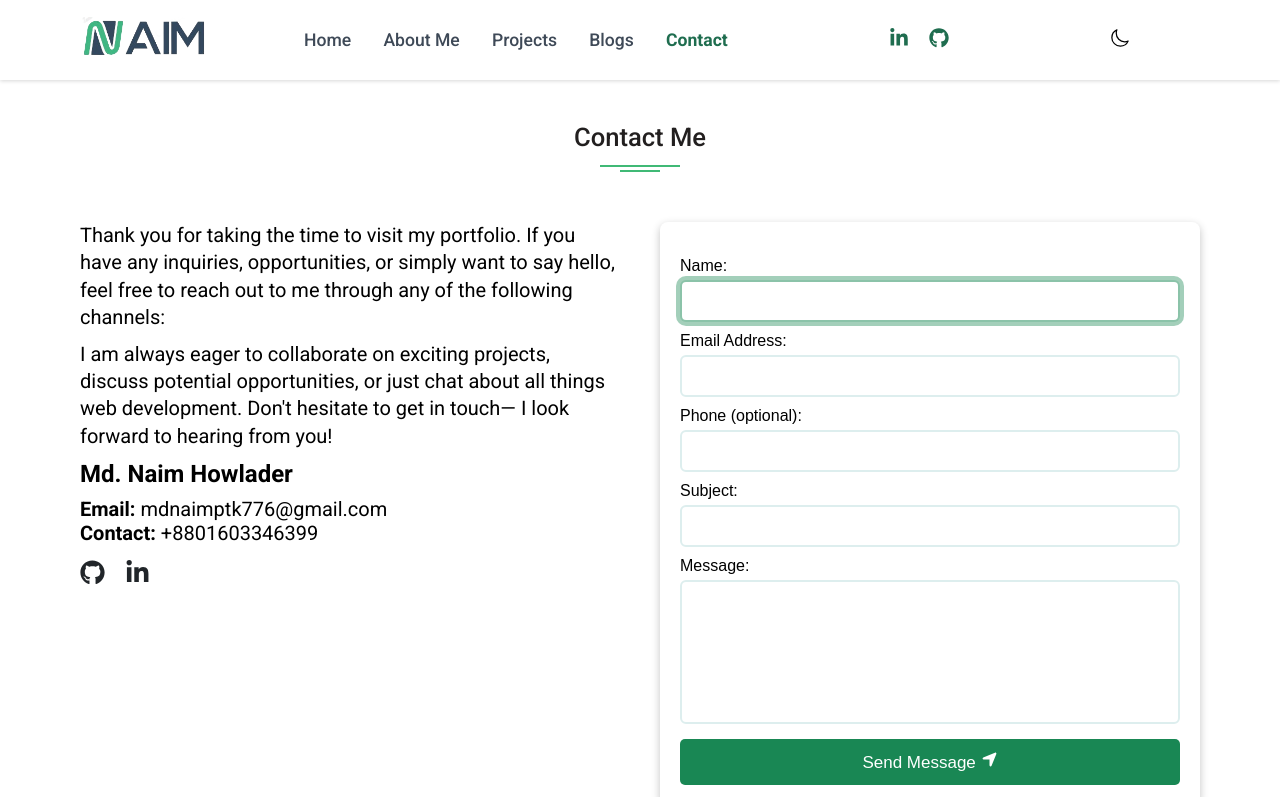
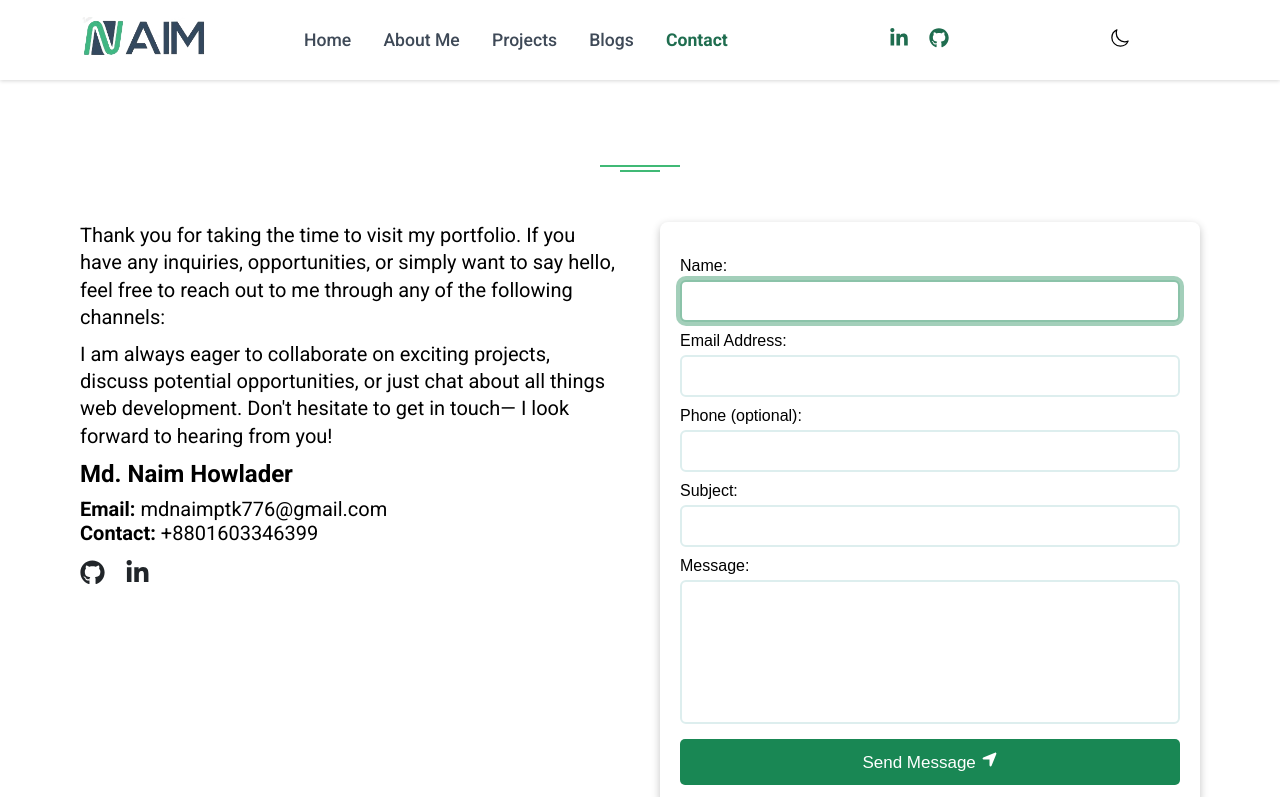
Before and after one commit to Md-Naim-Howlader/Portfolio_Of_Md_Naim_Howlader, a React (Vite) app: page /contact in a window 1280 px wide. Shown: the top 797 px of the page. Built offline with nearby package versions, Linux system fonts and the light colour scheme.

Commit message:
resolve problem

```diff
--- a/src/Components/SectionTitle.jsx
+++ /dev/null
@@ -1,11 +0,0 @@
-const SectionTitle = ({ title }) => {
-  return (
-    <div className="section__title">
-      <h2 style={{ color: "#221f1f" }}>{title}</h2>
-      <div className="big__bar"></div>
-      <div className="small__bar"></div>
-    </div>
-  );
-};
-
-export default SectionTitle;
--- a/src/Pages/Blogs.jsx
+++ b/src/Pages/Blogs.jsx
@@ -1,5 +1,5 @@
 import { useEffect } from "react";
-import SectionTitle from "../Components/sectionTitle";
+
 import "../Styles/blogs.css";
 const Blogs = () => {
   useEffect(() => {
@@ -8,7 +8,11 @@ const Blogs = () => {
   return (
     <section>
       <div className="container">
-        <SectionTitle title="Blogs" />
+        <div className="section__title">
+          <h2>Blogs</h2>
+          <div className="big__bar"></div>
+          <div className="small__bar"></div>
+        </div>
         <div className="blogs">
           <h2>Comming Soon...</h2>
         </div>
--- a/src/Pages/Contact.jsx
+++ b/src/Pages/Contact.jsx
@@ -1,4 +1,3 @@
-import SectionTitle from "../Components/sectionTitle";
 import "../Styles/contact.css";
 import { FaLocationArrow } from "react-icons/fa6";
 import { FaLinkedinIn } from "react-icons/fa";
@@ -11,7 +10,11 @@ const Contact = () => {
   return (
     <section>
       <div className="container">
-        <SectionTitle title="Contact Me" />
+        <div className="section__title">
+          <h2>Contact</h2>
+          <div className="big__bar"></div>
+          <div className="small__bar"></div>
+        </div>
       </div>
       <div className="contact_info">
         <div className="container">
--- a/src/Pages/Projects.jsx
+++ b/src/Pages/Projects.jsx
@@ -1,5 +1,4 @@
 import { useEffect } from "react";
-import SectionTitle from "../Components/sectionTitle";
 import projectsData from "../Data/projects.json";
 import Project from "../Components/Project/Project";
 
@@ -11,7 +10,11 @@ const Projects = () => {
   return (
     <section>
       <div className="container">
-        <SectionTitle title="Projects" />
+        <div className="section__title">
+          <h2>Projects</h2>
+          <div className="big__bar"></div>
+          <div className="small__bar"></div>
+        </div>
         <div className="projects">
           {projectsData.map((project) => (
             <Project key={project.id} project={project} />
--- a/src/Pages/RecentProjects.jsx
+++ b/src/Pages/RecentProjects.jsx
@@ -3,14 +3,18 @@ import projectsData from "../Data/projects.json";
 import Project from "../Components/Project/Project";
 import { RxDoubleArrowRight } from "react-icons/rx";
 import { NavLink } from "react-router-dom";
-import SectionTitle from "../Components/sectionTitle";
+
 
 const RecentProjects = () => {
   const [projects] = useState(projectsData.slice(-5));
   return (
     <section>
       <div className="container">
-        <SectionTitle title="Recent Projects" />
+      <div className="section__title">
+          <h2>Recent Projects</h2>
+          <div className="big__bar"></div>
+          <div className="small__bar"></div>
+        </div>
         <div className="projects">
           {projects.map((project) => (
             <Project key={project.id} project={project} />
```
